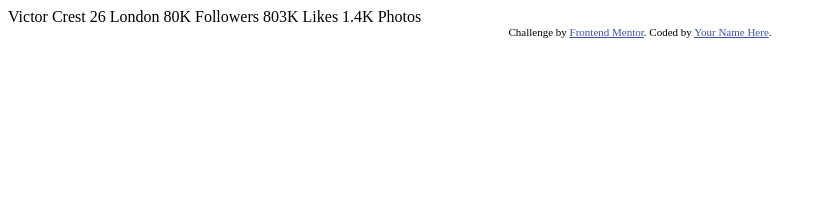
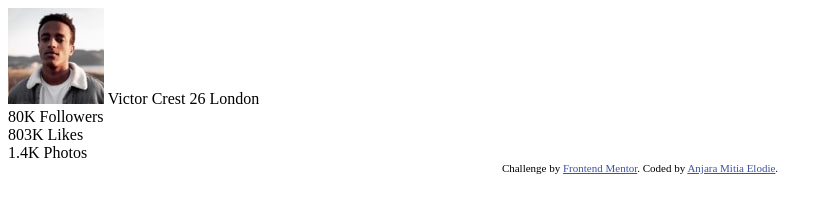
Before and after one commit to MitiaElodie/profile-card-component-main, a plain HTML site: page index.html in a window 1280 px wide. Shown: the whole page, without its empty margins (0-833 px from the left). Drawn offline with Linux system fonts and the light colour scheme.

Commit message:
init html

```diff
--- a/index.html
+++ b/index.html
@@ -5,31 +5,47 @@
   <meta name="viewport" content="width=device-width, initial-scale=1.0"> <!-- displays site properly based on user's device -->
 
   <link rel="icon" type="image/png" sizes="32x32" href="./images/favicon-32x32.png">
+  <link rel="stylesheet" href="style.css">
 
-  <title>Frontend Mentor | Profile card component</title>
-
-  <!-- Feel free to remove these styles or customise in your own stylesheet 👍 -->
-  <style>
-    .attribution { font-size: 11px; text-align: center; }
-    .attribution a { color: hsl(228, 45%, 44%); }
-  </style>
+  <title>Profile card component</title>
 </head>
 <body>
-  Victor Crest
-  26
-  London
+  <main>
+    <div class="card__container">
+      <div class="card__content">
+        <div class="card__header"/>
+        <div class="card__user-info">
+          <img src="./images/image-victor.jpg" class="card__img" alt="User image profile"/>
+          <span class="card__name">Victor Crest</span>
+          <span class="card__age">26</span>
+          <span class="card__city">London</span>
+        </div>
+        <div class="card__account-info-container">
+          <div class="card__follower-info">
+            <span class="card__count">80K</span>
+            <span class="card__info">Followers</span>
+          </div>
+          <div class="card__like-info">
+            <span class="card__count">803K</span>
+            <span class="card__info">Likes</span>
+          </div>
+          <div class="card__photo-info">
+            <span class="card__count">1.4K</span>
+            <span class="card__info">Photos</span>
+          </div>
+        </div>
+      </div>
+    </div>
+  </main>
 
-  80K
-  Followers
 
-  803K
-  Likes
 
-  1.4K
-  Photos
-  <div class="attribution">
-    Challenge by <a href="https://www.frontendmentor.io?ref=challenge" target="_blank">Frontend Mentor</a>.
-    Coded by <a href="#">Your Name Here</a>.
-  </div>
+
+  <footer>
+    <div class="attribution">
+      Challenge by <a href="https://www.frontendmentor.io?ref=challenge" target="_blank">Frontend Mentor</a>.
+      Coded by <a href="https://www.frontendmentor.io/profile/MitiaElodie">Anjara Mitia Elodie</a>.
+    </div>
+  </footer>
 </body>
 </html>
--- /dev/null
+++ b/style.scss
@@ -0,0 +1,2 @@
+.attribution { font-size: 11px; text-align: center; }
+.attribution a { color: hsl(228, 45%, 44%); }
```
Also changed, not shown: style.css (added), 3 other files.
